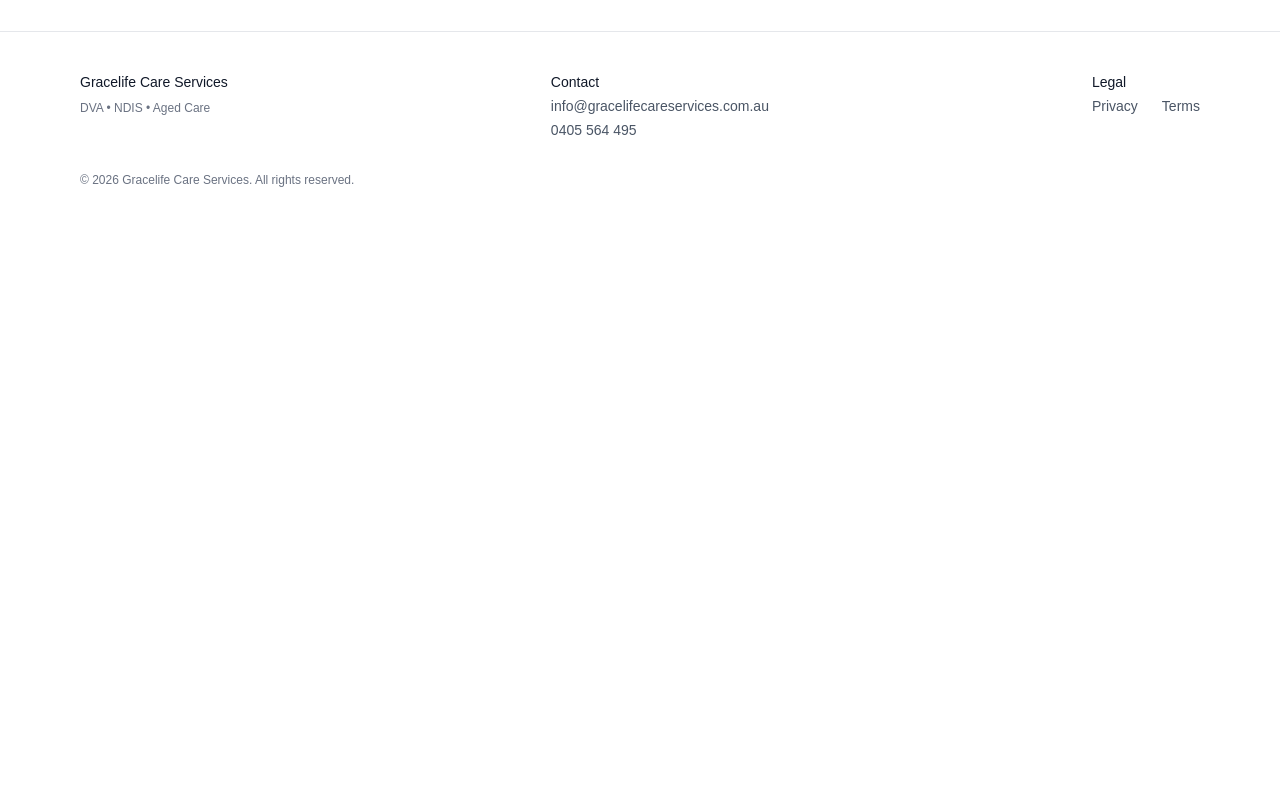
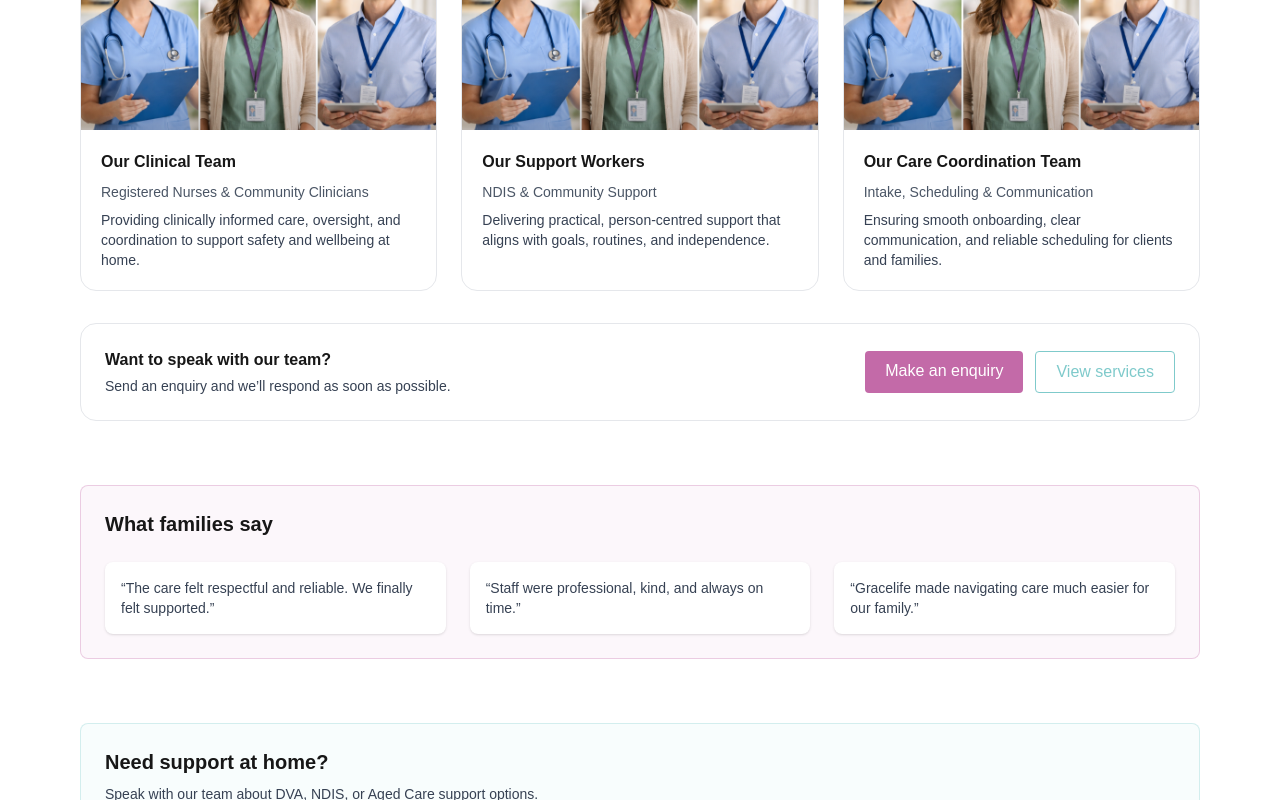
Before and after one commit to wesleykoros/gracelife-website, a Next.js app: page / in a window 1280 px wide. Shown: the part 1120-1920 px from the top of the page. Before the commit the page ends 1348 px from the top, so only its background shows below. Built offline with nearby package versions, Linux system fonts and the light colour scheme.

Commit message:
Add staff and values section to home page

```diff
--- a/src/app/page.tsx
+++ b/src/app/page.tsx
@@ -1,5 +1,45 @@
 import Image from "next/image";
 import Link from "next/link";
+import StaffValuesSection from "@/components/StaffValuesSection";
+
+const programs = [
+  {
+    title: "DVA",
+    image: "/home/home-care.jpg",
+    color: "text-gracelife-teal",
+    desc: "Veteran-focused support delivered with respect and coordination.",
+    href: "/services/dva",
+  },
+  {
+    title: "NDIS",
+    image: "/home/disability-support.jpg",
+    color: "text-gracelife-purple",
+    desc: "Participant-led supports aligned to goals and independence.",
+    href: "/services/ndis",
+  },
+  {
+    title: "Aged Care",
+    image: "/home/aged-care.jpg",
+    color: "text-gracelife-teal",
+    desc: "Helping older Australians remain safe and supported at home.",
+    href: "/services/aged-care",
+  },
+] as const;
+
+const testimonials = [
+  {
+    id: "respectful-reliable",
+    quote: "The care felt respectful and reliable. We finally felt supported.",
+  },
+  {
+    id: "professional-kind",
+    quote: "Staff were professional, kind, and always on time.",
+  },
+  {
+    id: "navigating-care",
+    quote: "Gracelife made navigating care much easier for our family.",
+  },
+] as const;
 
 export default function Home() {
   return (
@@ -35,29 +75,7 @@ export default function Home() {
 
       {/* PROGRAMS (with images) */}
       <section className="grid gap-6 md:grid-cols-3">
-        {[
-          {
-            title: "DVA",
-            image: "/home/home-care.jpg",
-            color: "text-gracelife-teal",
-            desc: "Veteran-focused support delivered with respect and coordination.",
-            href: "/services/dva",
-          },
-          {
-            title: "NDIS",
-            image: "/home/disability-support.jpg",
-            color: "text-gracelife-purple",
-            desc: "Participant-led supports aligned to goals and independence.",
-            href: "/services/ndis",
-          },
-          {
-            title: "Aged Care",
-            image: "/home/aged-care.jpg",
-            color: "text-gracelife-teal",
-            desc: "Helping older Australians remain safe and supported at home.",
-            href: "/services/aged-care",
-          },
-        ].map((item) => (
+        {programs.map((item) => (
           <Link
             key={item.title}
             href={item.href}
@@ -69,6 +87,8 @@ export default function Home() {
               width={600}
               height={400}
               className="h-44 w-full object-cover"
+              sizes="(max-width: 768px) 100vw, 33vw"
+              priority={item.title === "DVA"} // only one priority image
             />
             <div className="p-5">
               <div className={`font-semibold ${item.color}`}>{item.title}</div>
@@ -78,18 +98,17 @@ export default function Home() {
         ))}
       </section>
 
+      {/* ✅ STAFF / VALUES */}
+      <StaffValuesSection />
+
       {/* TESTIMONIALS */}
       <section className="rounded-lg border border-gracelife-purple/30 bg-gracelife-purple/5 p-6">
         <h2 className="text-xl font-semibold">What families say</h2>
 
         <div className="mt-6 grid gap-6 md:grid-cols-3">
-          {[
-            "The care felt respectful and reliable. We finally felt supported.",
-            "Staff were professional, kind, and always on time.",
-            "Gracelife made navigating care much easier for our family.",
-          ].map((quote, i) => (
-            <div key={i} className="rounded-lg bg-white p-4 shadow-sm">
-              <p className="text-sm text-gray-700">“{quote}”</p>
+          {testimonials.map((t) => (
+            <div key={t.id} className="rounded-lg bg-white p-4 shadow-sm">
+              <p className="text-sm text-gray-700">“{t.quote}”</p>
             </div>
           ))}
         </div>
```
